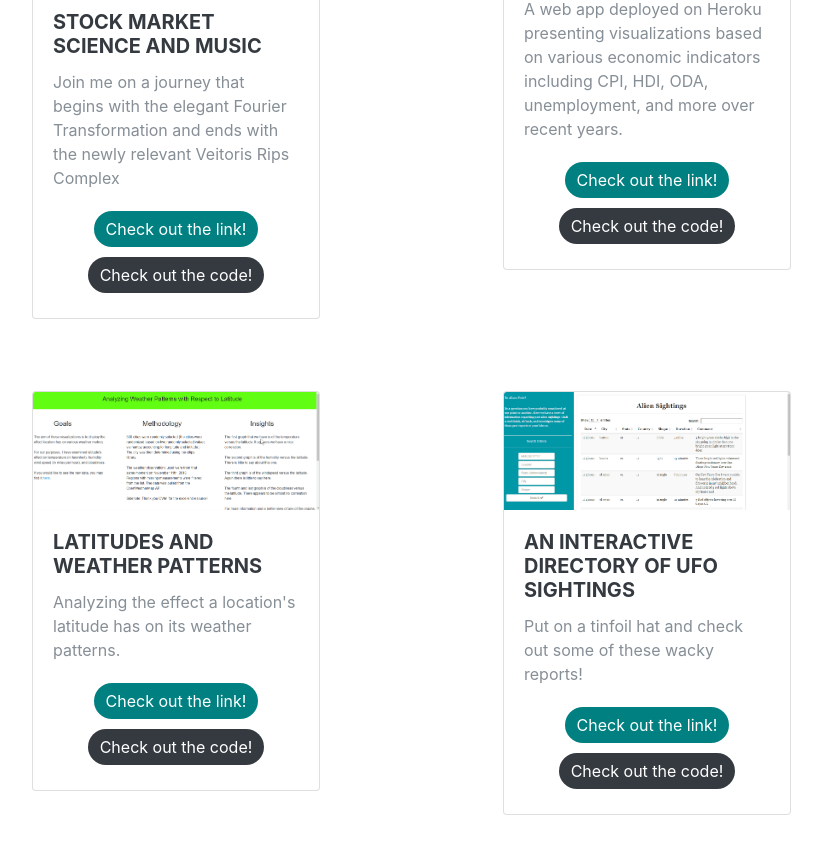
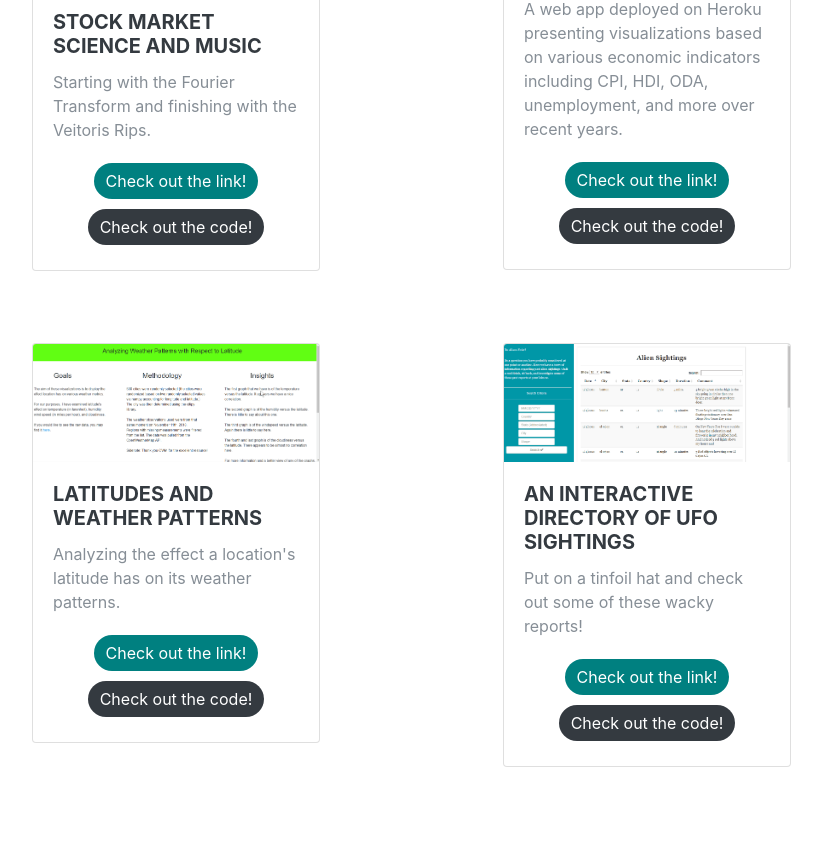
Before and after one commit to ZohaibS/ZohaibS.github.io, a plain HTML site: page index.html in a window 1280 px wide. Shown: the part 1190-2044 px from the top of the page, without its empty margins (288-1110 px from the left). Drawn offline with nearby package versions, Linux system fonts and the light colour scheme; a web font is replaced by a local one.

Commit message:
Add files via upload

```diff
--- a/index.html
+++ b/index.html
@@ -94,7 +94,7 @@
                 <img class="card-img-top" src="images/viz5.gif" alt="Sample 5">
                 <div class="card-body">
                   <h5 class="card-title">Stock Market Science and Music</h5>
-                  <p class="card-text">Join me on a journey that begins with the elegant Fourier Transformation and ends with the newly relevant Veitoris Rips Complex</p>
+                  <p class="card-text">Starting with the Fourier Transform and finishing with the Veitoris Rips.</p>
                   <center><a href="https://market-music.herokuapp.com/" class="btn btn-primary">Check out the link!</a></center>
                   <center><a href="https://github.com/ZohaibS/Stock_Market_Analyses" class="btn btn-dark">Check out the code!</a></center>
                 </div>
```
